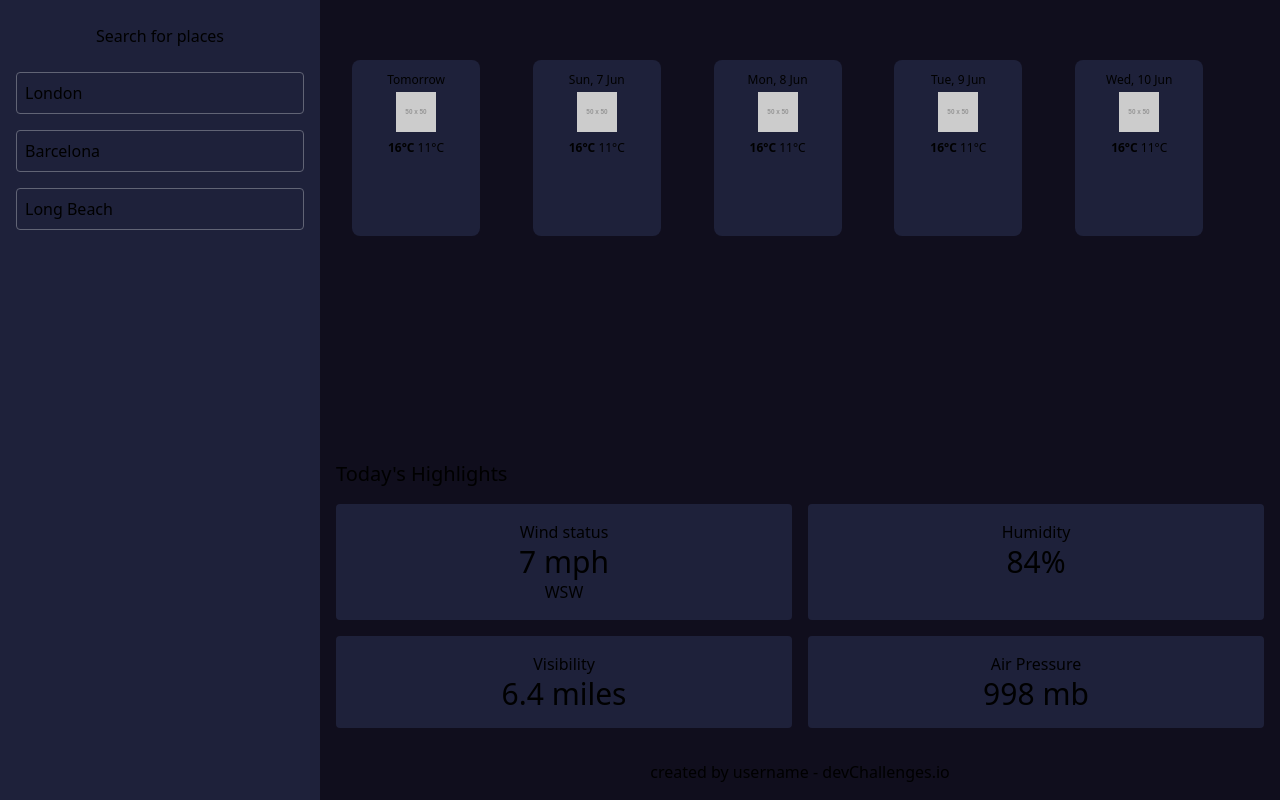
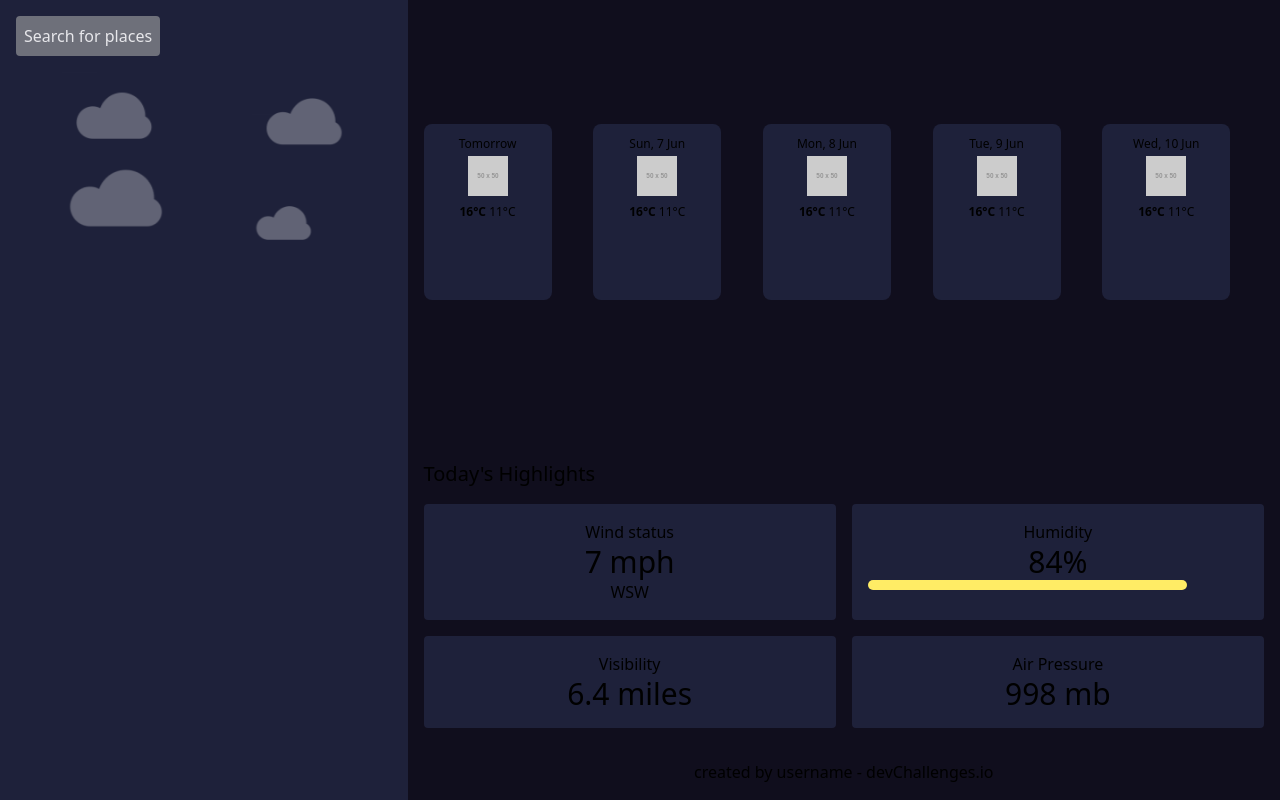
Before and after one commit to ohmyram/weather-app-N3-ram, a React (Vite) app: page / in a window 1280 px wide. Built offline with nearby package versions, Linux system fonts and the light colour scheme.

Commit message:
modulacion del modal, ajuste de diseño

```diff
--- a/index.html
+++ b/index.html
@@ -7,7 +7,7 @@
     <link rel="preconnect" href="https://fonts.gstatic.com/" crossorigin>
     <link href="https://fonts.googleapis.com/css2?family=Raleway:ital,wght@0,100..900;1,100..900&display=swap" rel="stylesheet">
     <meta name="viewport" content="width=device-width, initial-scale=1.0" />
-    <title>Vite + React</title>
+    <title>Bienvenido al Pronostico del Clima con Ramses</title>
   </head>
   <body>
     <div id="root"></div>
--- a/src/App.jsx
+++ b/src/App.jsx
@@ -2,30 +2,14 @@ import React, { useState } from "react";
 import Modal from "./components/Modal";
 
 function App() {
-  const [isModalOpen, setModalOpen] = useState(false);
-
-  const toggleModal = () => setModalOpen(!isModalOpen);
-
   return (
     <>
       <div className="min-h-screen flex flex-col md:flex-row bg-customDark text-white">
-        <div className="w-full md:w-1/4 p-4 bg-customSecondaryDark">
-          <button
-            onClick={toggleModal}
-            className="w-full p-2 mb-4 bg-blue-500 rounded text-white"
-          >
-          Search for places
-          </button>
-          <ul className="space-y-4">
-            <li className="p-2 bg-customSecondaryDark rounded cursor-pointer border border-customGray">London</li>
-            <li className="p-2 bg-customSecondaryDark rounded cursor-pointer border border-customGray">Barcelona</li>
-            <li className="p-2 bg-customSecondaryDark rounded cursor-pointer border border-customGray">Long Beach</li>
-          </ul>
-        </div>
+        <Modal />
 
         <div className="w-full md:w-3/4 p-4 flex flex-col h-screen">
           <div className="flex-grow flex items-end justify-center mb-40">
-            <div className="grid grid-cols-1 sm:grid-cols-3 lg:grid-cols-5 gap-2 w-full max-w-4xl h-60">
+            <div className="grid grid-cols-1 sm:grid-cols-3 lg:grid-cols-5 gap-2 w-full max-w-4xl h-45">
               <div className="bg-customSecondaryDark p-3 rounded-lg text-center w-32 h-44">
                 <p className="text-xs mb-1">Tomorrow</p>
                 <img src="https://placehold.co/50x50" alt="weather icon" className="mx-auto mb-2 w-10 h-10" />
@@ -56,7 +40,7 @@ function App() {
 
           <h2 className="text-xl mb-4">Today's Highlights</h2>
           <div className="grid grid-cols-1 md:grid-cols-2 gap-4">
-            <div className="bg-customSecondaryDark p-4 rounded text-center">
+            <div className="bg-customSecondaryDark p-4 rounded text-center ">
               <p>Wind status</p>
               <p className="text-3xl">7 mph</p>
               <p>WSW</p>
@@ -65,7 +49,7 @@ function App() {
               <p>Humidity</p>
               <p className="text-3xl">84%</p>
               <div className="w-full bg-zinc-700 rounded-full h-2.5 dark:bg-zinc-700">
-                <div className="bg-blue-600 h-2.5 rounded-full" style={{ width: "84%" }}></div>
+                <div className="bg-customYell h-2.5 rounded-full" style={{ width: "84%" }}></div>
               </div>
             </div>
             <div className="bg-customSecondaryDark p-4 rounded text-center">
@@ -83,20 +67,8 @@ function App() {
         </div>
       </div>
 
-      <Modal isOpen={isModalOpen} onClose={toggleModal}>
-        <div className="flex flex-col items-center">
-          <h2 className="text-xl mb-4">Search for Location</h2>
-          <input
-            type="text"
-            placeholder="Enter location"
-            className="w-full p-2 mb-4 bg-zinc-700 rounded text-white"
-          />
-          <button onClick={toggleModal} className="mt-2 p-2 bg-blue-500 rounded text-white">
-            Close
-          </button>
-        </div>
-      </Modal>
     </>
   );
 }
+
 export default App;
--- a/src/components/Modal.jsx
+++ b/src/components/Modal.jsx
@@ -1,20 +1,35 @@
-import React from "react";
+import React, { useState } from 'react';
 
-function Modal({ isOpen, onClose, children }) {
-    if (!isOpen) return null;
+function Modal() {
+    const [isOpen, setIsOpen] = useState(false);
+    const toggleSidebar = () => {
+        setIsOpen(!isOpen);
+    };
 
     return (
-        <div className="fixed inset-0 flex items-center justify-center bg-black bg-opacity-50">
-            <div className="bg-zinc-900 text-white p-4 rounded relative w-3/4 md:w-1/2">
-                <button
-                    onClick={onClose}
-                    className="absolute top-2 right-2 text-2xl text-white"
-                >
-                    &times;
-                </button>
-                {children}
+        <>
+            <div className={`fixed top-0 left-0 h-full w-[450px] bg-customSecondaryDark text-white transition-transform transform ${isOpen ? 'translate-x-0' : '-translate-x-full'} w-64`}>
+                <button className="absolute top-4 right-4 text-white text-3xl" onClick={toggleSidebar}>×</button>
+                <div className="p-4">
+                    <input type="text" placeholder="search location" className="w-full p-2 mb-4 rounded bg-gray-800 text-white placeholder-gray-500 focus:outline-none" />
+                    <button className="w-full p-2 mb-4 bg-blue-600 rounded hover:bg-blue-700">Search</button>
+                    <a href="#" className="p-2 bg-customSecondaryDark rounded cursor-pointer border border-customGray">London</a>
+                    <a href="#" className="p-2 bg-customSecondaryDark rounded cursor-pointer border border-customGray">Barcelona</a>
+                    <a href="#" className="p-2 bg-customSecondaryDark rounded cursor-pointer border border-customGray">Long Beach</a>
+                </div>
             </div>
-        </div>
+            {/* Botón para abrir el modal */}
+            <div className="flex h-screen w-[450px] bg-customSecondaryDark">
+                <div className="flex-grow bg-customSecondaryDark">
+                    <button className="m-4 p-2 bg-customgraytwo text-customtextW rounded" onClick={toggleSidebar}>Search for places</button>
+                    <img
+                        src="/public/Cloud-background.png"
+                        alt="Cloud Background"
+                        className="w-3/4 h-auto opacity-30 object-contain mix-blend-screen mx-auto"
+                    />
+                </div>
+            </div>
+        </>
     );
 }
 
```
